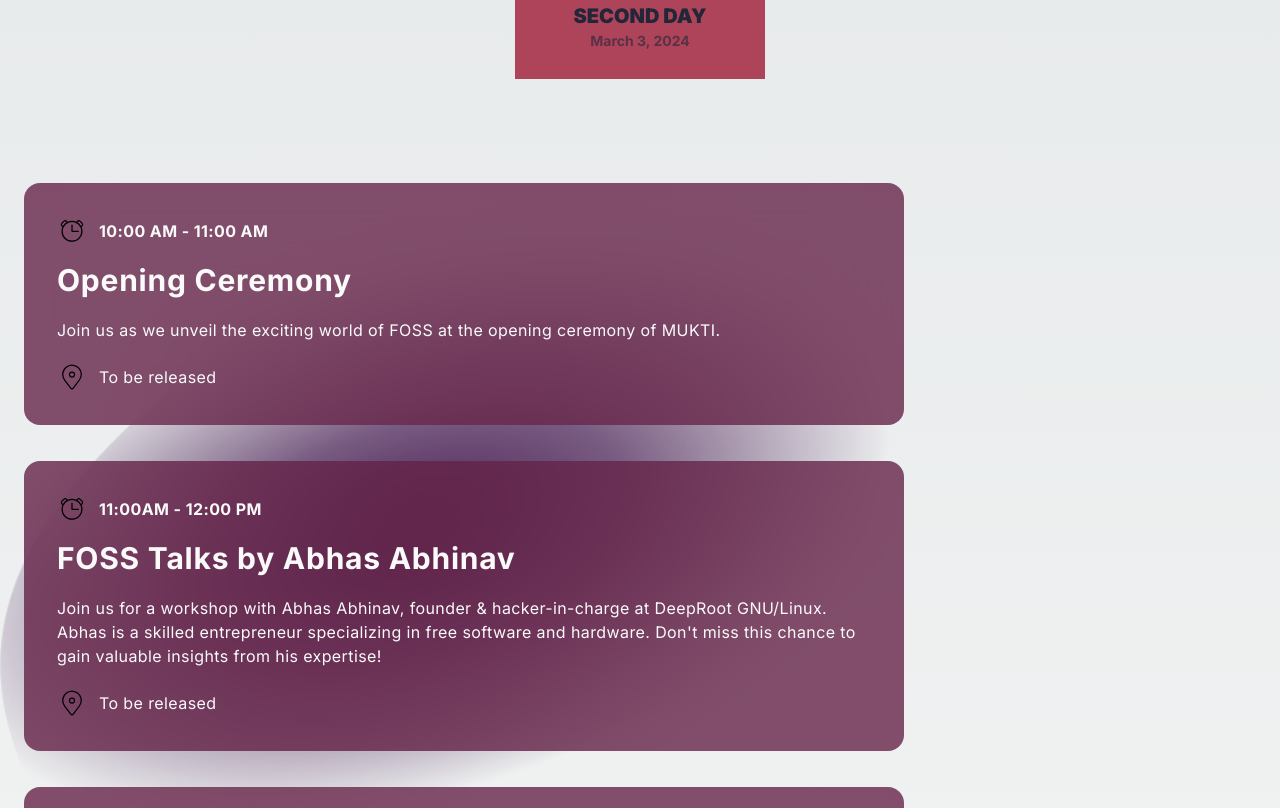
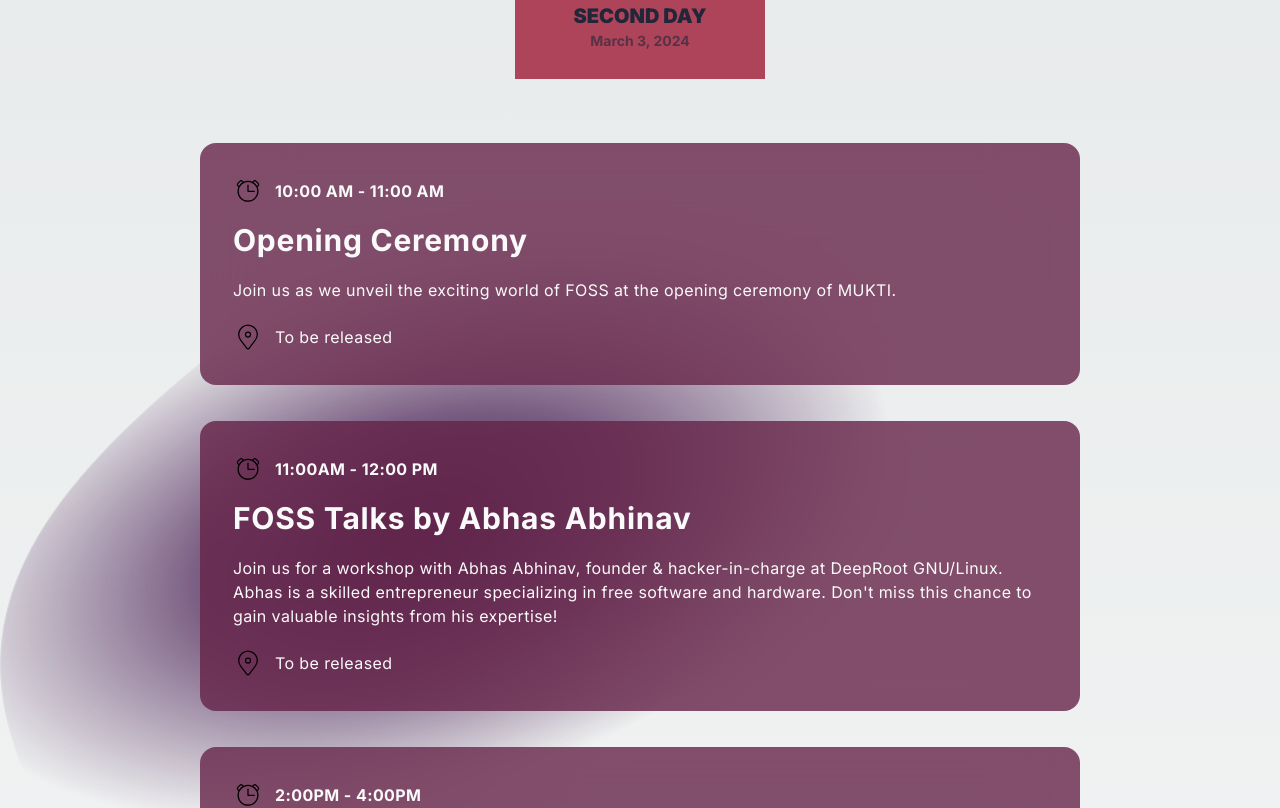
Before and after one commit to anand06amar/MUKTI, a Next.js app: page / in a window 1280 px wide. Shown: the part 2060-2868 px from the top of the page. Built offline with nearby package versions, Linux system fonts and the light colour scheme; no server answers.

Commit message:
timeline responsiveness

```diff
--- a/src/components/timeline/Card.tsx
+++ b/src/components/timeline/Card.tsx
@@ -2,7 +2,7 @@
 
 export function CardHoverEffectDemo({items}: any) {
   return (
-    <div className="lg:max-w-5xl max-w-2xl my-4 mx-auto px-8 border-cyan-600">
+    <div className="w-full my-4 mx-auto px-8 border-cyan-600 relative">
       <HoverEffect items={items} />
     </div>
   );
--- a/src/components/ui/card-hover-effect.tsx
+++ b/src/components/ui/card-hover-effect.tsx
@@ -22,11 +22,11 @@
   className?: string;
 }) => {
   let [hoveredIndex, setHoveredIndex] = useState<number | null>(null);
-
+  // grid grid-cols-1 gap-5 py-10 w-screen xl:-ml-[15%] lg:mx-auto md:-ml-[10%] sm:-ml-0
   return (
     <div
       className={cn(
-        "grid grid-cols-1 gap-5 py-10 w-screen xl:-ml-[15%] lg:mx-auto md:-ml-[5%] sm:-ml-0",
+        "flex flex-col gap-5 justify-center items-center",
         className
       )}
     >
```
